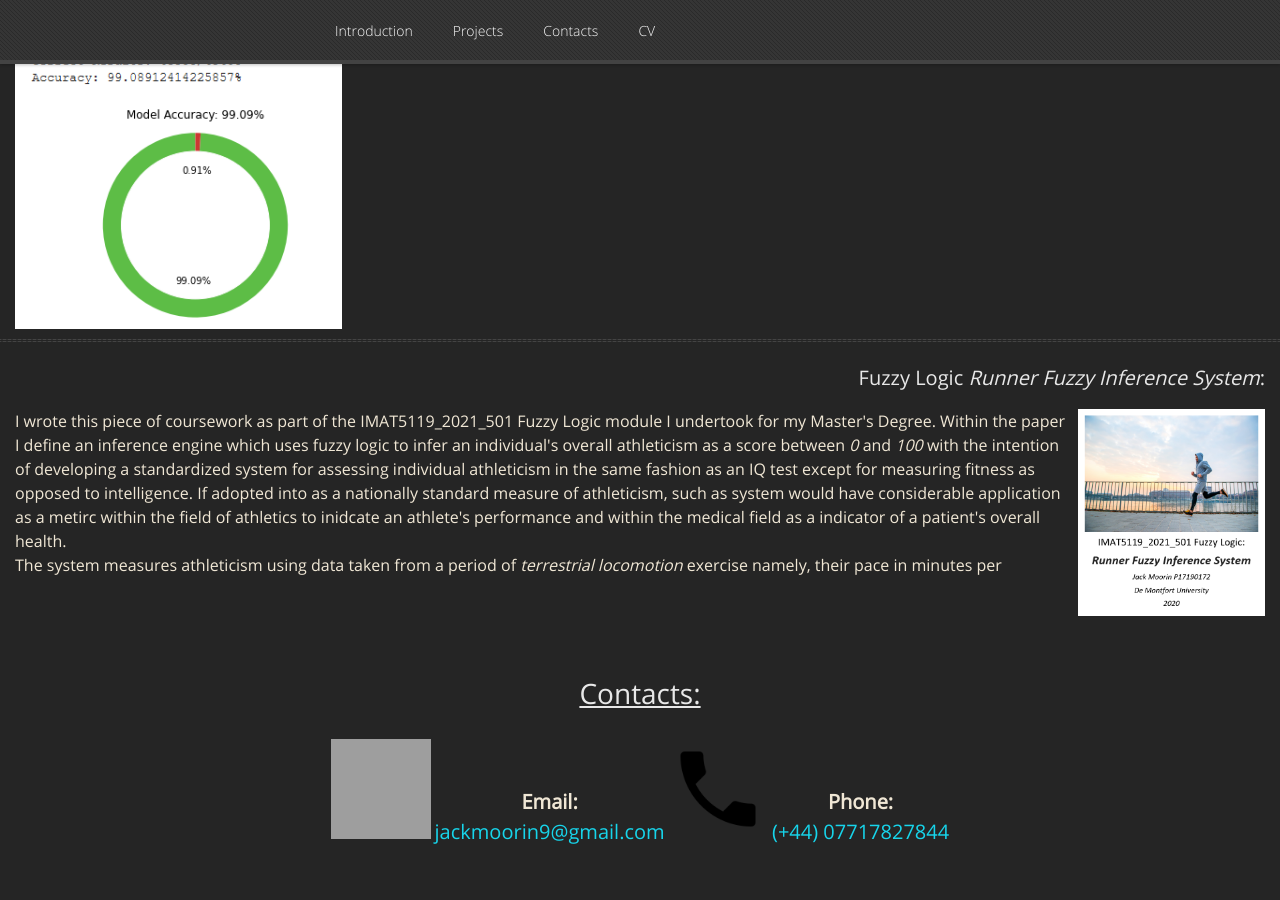
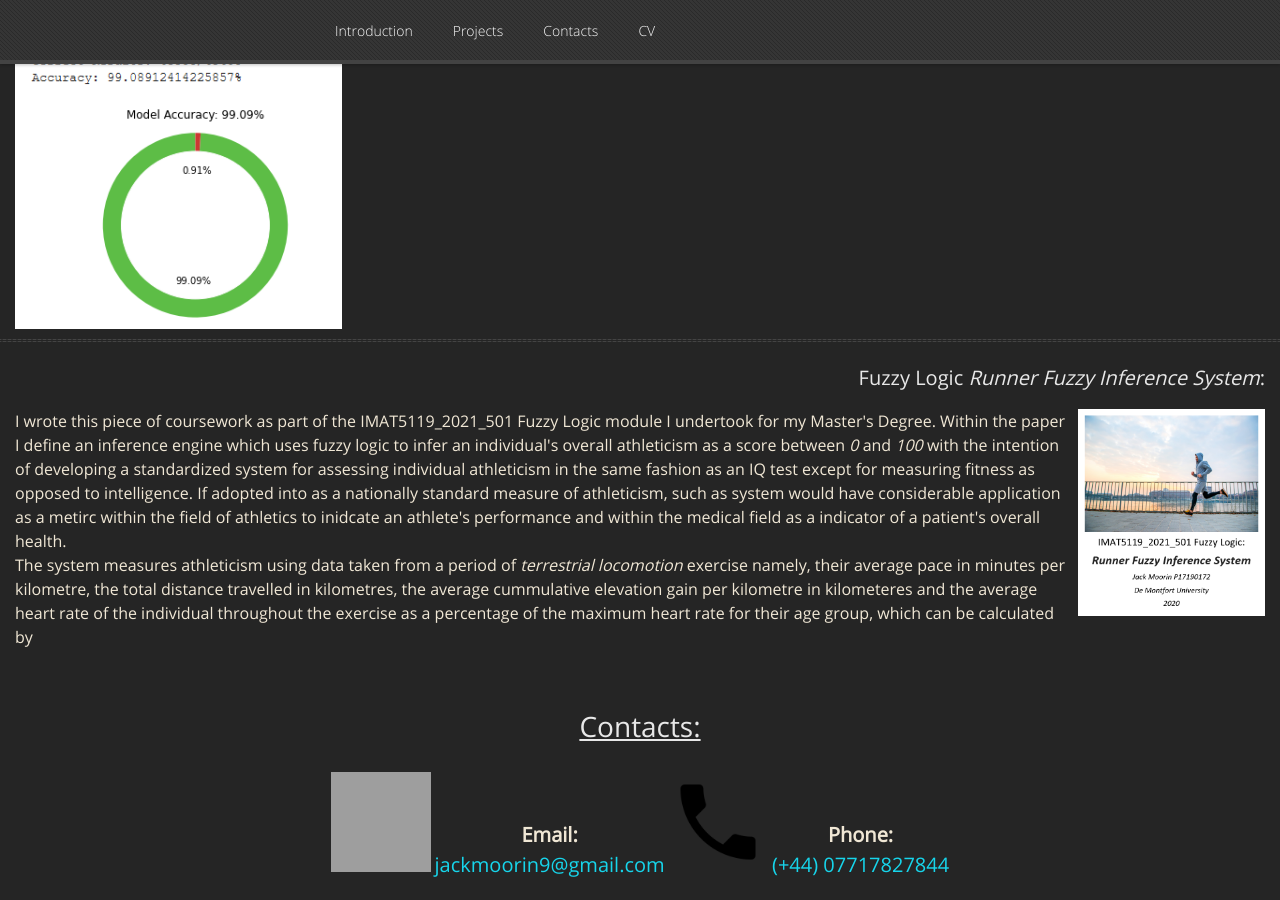
Before and after one commit to GamesProgrammingGrad2021/GamesProgrammingGrad2021.github.io, a Jekyll site: the page built from index.md, in a window 1280 px wide and 900 px high, scrolled down 1865 px. Built offline with Jekyll 4.4.1, drawn with Linux system fonts in a browser that asks for light colours; nearby versions of some CDN libraries; our own code applies the rules of GitHub Pages for plain Markdown files; before the commit the page ends 2732 px from its top, so only the background shows below that; grey boxes are pictures that could not be loaded.

Commit message:
Update default.html

```diff
--- a/_layouts/default.html
+++ b/_layouts/default.html
@@ -169,8 +169,10 @@
 				in the same fashion as an IQ test except for measuring fitness as opposed to intelligence. If adopted into as a nationally
 				standard measure of athleticism, such as system would have considerable application as a metirc within the field of athletics
 				to inidcate an athlete's performance and within the medical field as a indicator of a patient's overall health.<br>The
-				system measures athleticism using data taken from a period of <i>terrestrial locomotion</i> exercise namely, their pace in
-				minutes per
+				system measures athleticism using data taken from a period of <i>terrestrial locomotion</i> exercise namely, their average pace
+				in minutes per kilometre, the total distance travelled in kilometres, the average cummulative elevation gain per kilometre in
+				kilometeres and the average heart rate of the individual throughout the exercise as a percentage of the maximum heart rate for
+				their age group, which can be calculated by
 				</div>
 			</div>
 		</div>
```
